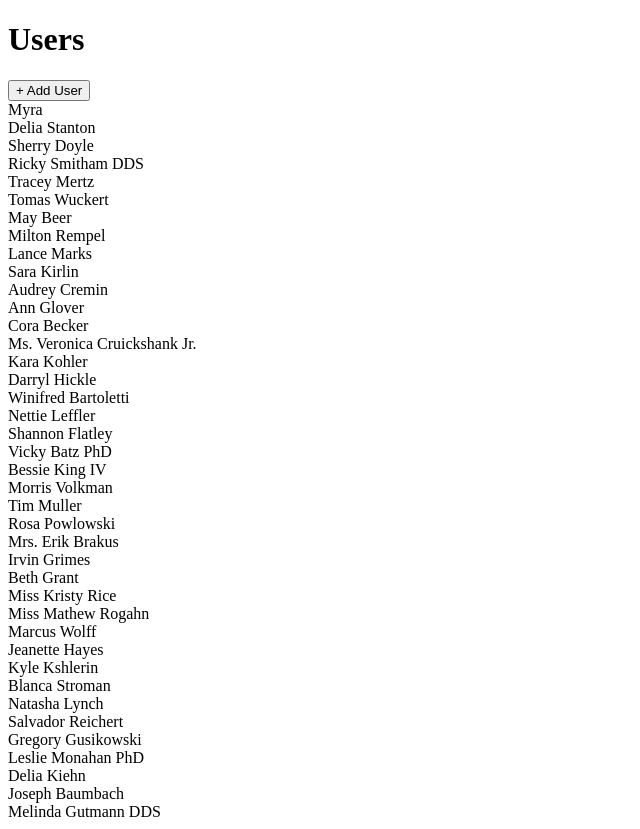
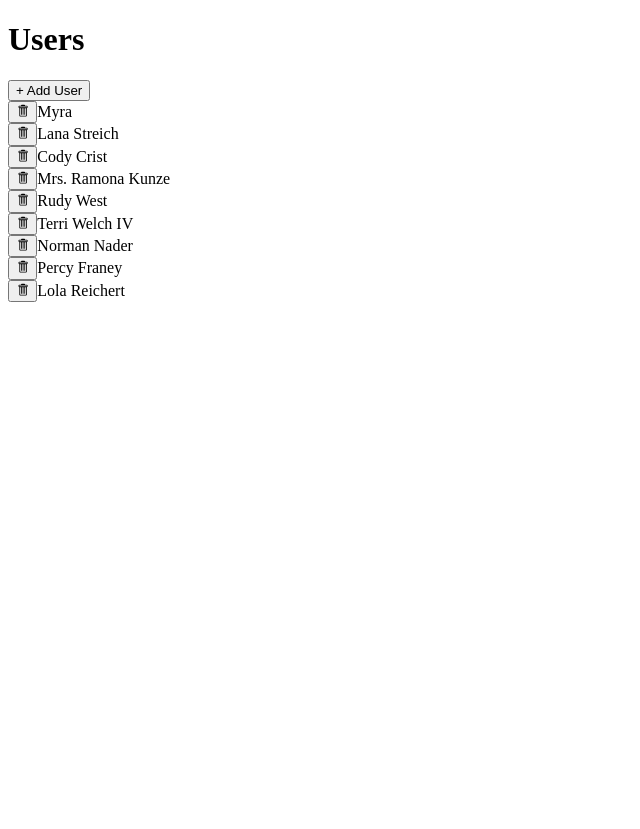
Before and after one commit to khale913/media, a React (Create React App) app: page / in a window 1280 px wide. Shown: the whole page, without its empty margins (0-640 px from the left). After the commit the page ends 800 px from the top, so only its background shows below. Built offline with nearby package versions, Linux system fonts and the light colour scheme; data requests are answered from the project's data file.

Commit message:
deleting user

```diff
--- a/db.json
+++ b/db.json
@@ -5,160 +5,36 @@
       "name": "Myra"
     },
     {
-      "name": "Delia Stanton",
+      "name": "Lana Streich",
       "id": 2
     },
     {
-      "name": "Sherry Doyle",
+      "name": "Cody Crist",
       "id": 3
     },
     {
-      "name": "Ricky Smitham DDS",
+      "name": "Mrs. Ramona Kunze",
       "id": 4
     },
     {
-      "name": "Tracey Mertz",
+      "name": "Rudy West",
       "id": 5
     },
     {
-      "name": "Tomas Wuckert",
+      "name": "Terri Welch IV",
       "id": 6
     },
     {
-      "name": "May Beer",
+      "name": "Norman Nader",
       "id": 7
     },
     {
-      "name": "Milton Rempel",
+      "name": "Percy Franey",
       "id": 8
     },
     {
-      "name": "Lance Marks",
+      "name": "Lola Reichert",
       "id": 9
-    },
-    {
-      "name": "Sara Kirlin",
-      "id": 10
-    },
-    {
-      "name": "Audrey Cremin",
-      "id": 11
-    },
-    {
-      "name": "Ann Glover",
-      "id": 12
-    },
-    {
-      "name": "Cora Becker",
-      "id": 13
-    },
-    {
-      "name": "Ms. Veronica Cruickshank Jr.",
-      "id": 14
-    },
-    {
-      "name": "Kara Kohler",
-      "id": 15
-    },
-    {
-      "name": "Darryl Hickle",
-      "id": 16
-    },
-    {
-      "name": "Winifred Bartoletti",
-      "id": 17
-    },
-    {
-      "name": "Nettie Leffler",
-      "id": 18
-    },
-    {
-      "name": "Shannon Flatley",
-      "id": 19
-    },
-    {
-      "name": "Vicky Batz PhD",
-      "id": 20
-    },
-    {
-      "name": "Bessie King IV",
-      "id": 21
-    },
-    {
-      "name": "Morris Volkman",
-      "id": 22
-    },
-    {
-      "name": "Tim Muller",
-      "id": 23
-    },
-    {
-      "name": "Rosa Powlowski",
-      "id": 24
-    },
-    {
-      "name": "Mrs. Erik Brakus",
-      "id": 25
-    },
-    {
-      "name": "Irvin Grimes",
-      "id": 26
-    },
-    {
-      "name": "Beth Grant",
-      "id": 27
-    },
-    {
-      "name": "Miss Kristy Rice",
-      "id": 28
-    },
-    {
-      "name": "Miss Mathew Rogahn",
-      "id": 29
-    },
-    {
-      "name": "Marcus Wolff",
-      "id": 30
-    },
-    {
-      "name": "Jeanette Hayes",
-      "id": 31
-    },
-    {
-      "name": "Kyle Kshlerin",
-      "id": 32
-    },
-    {
-      "name": "Blanca Stroman",
-      "id": 33
-    },
-    {
-      "name": "Natasha Lynch",
-      "id": 34
-    },
-    {
-      "name": "Salvador Reichert",
-      "id": 35
-    },
-    {
-      "name": "Gregory Gusikowski",
-      "id": 36
-    },
-    {
-      "name": "Leslie Monahan PhD",
-      "id": 37
-    },
-    {
-      "name": "Delia Kiehn",
-      "id": 38
-    },
-    {
-      "name": "Joseph Baumbach",
-      "id": 39
-    },
-    {
-      "name": "Melinda Gutmann DDS",
-      "id": 40
     }
   ],
   "albums": [],
--- a/src/components/UsersList.js
+++ b/src/components/UsersList.js
@@ -4,6 +4,7 @@
 import Button from "./Button";
 import Skeleton from "./Skeleton";
 import { useThunk } from "../hooks/use-thunk";
+import UsersListItem from "./UsersListItem";
 
 function UsersList() {
   const [doFetchUsers, isLoadingUsers, loadingUsersError] =
@@ -30,13 +31,8 @@
     content = <div>Error fetching data...</div>;
   } else {
     content = data.map((user) => {
-      return (
-        <div key={user.id} className="mb-2 border rounded">
-          <div className="flex p-2 justify-between items-center cursor-pointer">
-            {user.name}
-          </div>
-        </div>
-      );
+      console.log(user);
+      return <UsersListItem key={user.id} user={user} />;
     });
   }
 
--- /dev/null
+++ b/src/components/UsersListItem.js
@@ -0,0 +1,27 @@
+import { GoTrashcan } from "react-icons/go";
+import Button from "./Button";
+import { removeUser } from "../store";
+import { useThunk } from "../hooks/use-thunk";
+
+function UsersListItem({ user }) {
+  const [doRemoveUser, isLoading, error] = useThunk(removeUser);
+
+  const handleClick = () => {
+    doRemoveUser(user);
+  };
+
+  return (
+    <div key={user.id} className="mb-2 border rounded">
+      <div className="flex p-2 justify-between items-center cursor-pointer">
+        <div className="flex flex-row items-center justify-between">
+          <Button className="mr-3" loading={isLoading} onClick={handleClick}>
+            <GoTrashcan />
+          </Button>
+          {error && <div>Error deleting user.</div>}
+          {user.name}
+        </div>
+      </div>
+    </div>
+  );
+}
+export default UsersListItem;
--- a/src/store/slices/usersSlice.js
+++ b/src/store/slices/usersSlice.js
@@ -43,8 +43,9 @@
     });
     builder.addCase(removeUser.fulfilled, (state, action) => {
       state.isLoading = false;
-      //! FIX ME
-      console.log(action);
+      state.data = state.data.filter((user) => {
+        return user.id !== action.payload.id;
+      });
     });
     builder.addCase(removeUser.rejected, (state, action) => {
       state.isLoading = false;
--- a/src/store/thunks/addUser.js
+++ b/src/store/thunks/addUser.js
@@ -8,7 +8,7 @@
   });
 
   //! DEV ONLY!!!
-  await pause(1000);
+  // await pause(1000);
 
   return response.data;
 });
--- a/src/store/thunks/removeUser.js
+++ b/src/store/thunks/removeUser.js
@@ -2,10 +2,11 @@
 import axios from "axios";
 
 const removeUser = createAsyncThunk("users/remove", async (user) => {
-  const response = await axios.delete(`http://localhost:3005/users/${user.id}`);
+  console.log(user.id);
+  await axios.delete(`http://localhost:3005/users/${user.id}`);
 
   // FIX !!!
-  return response.data;
+  return user;
 });
 
 export { removeUser };
```
